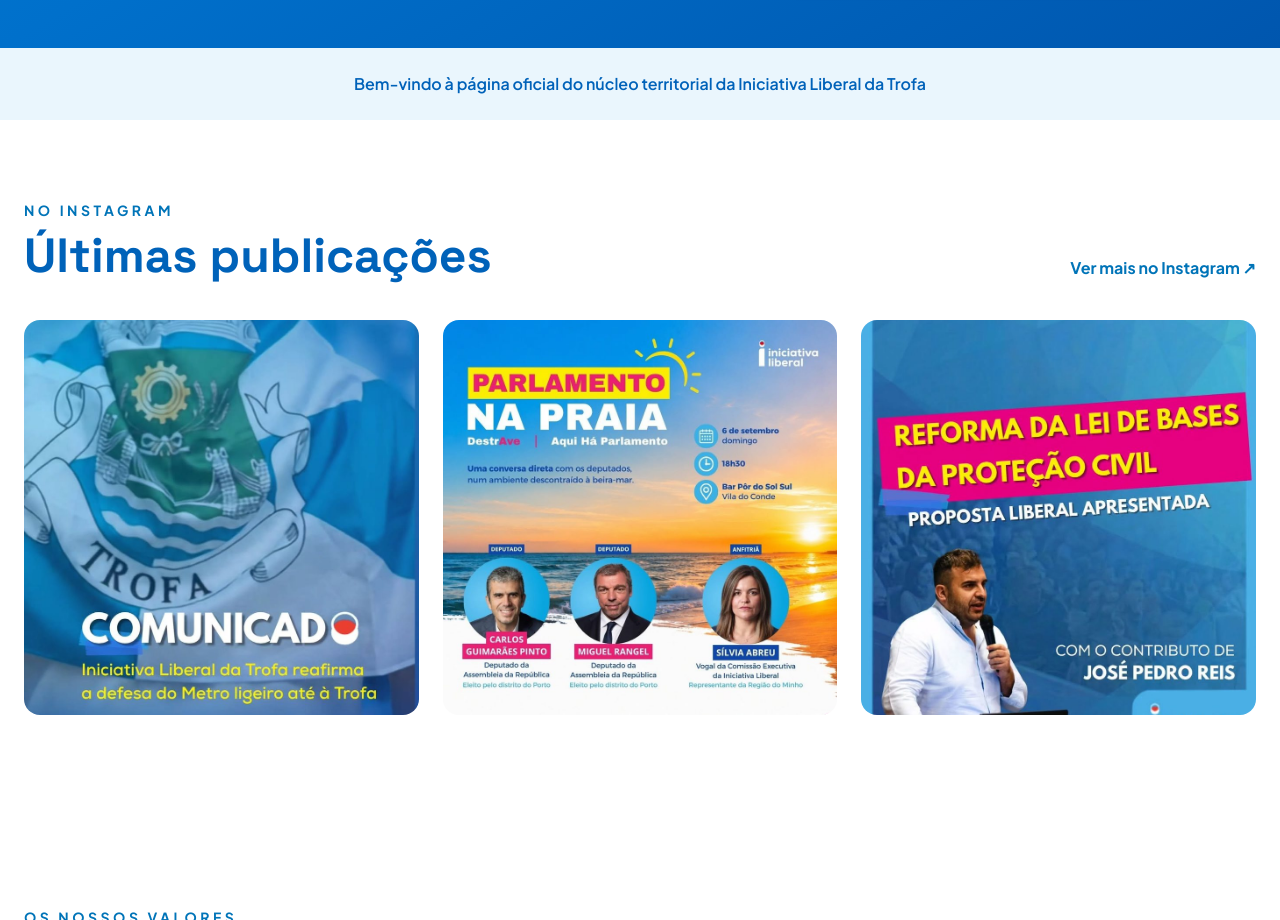
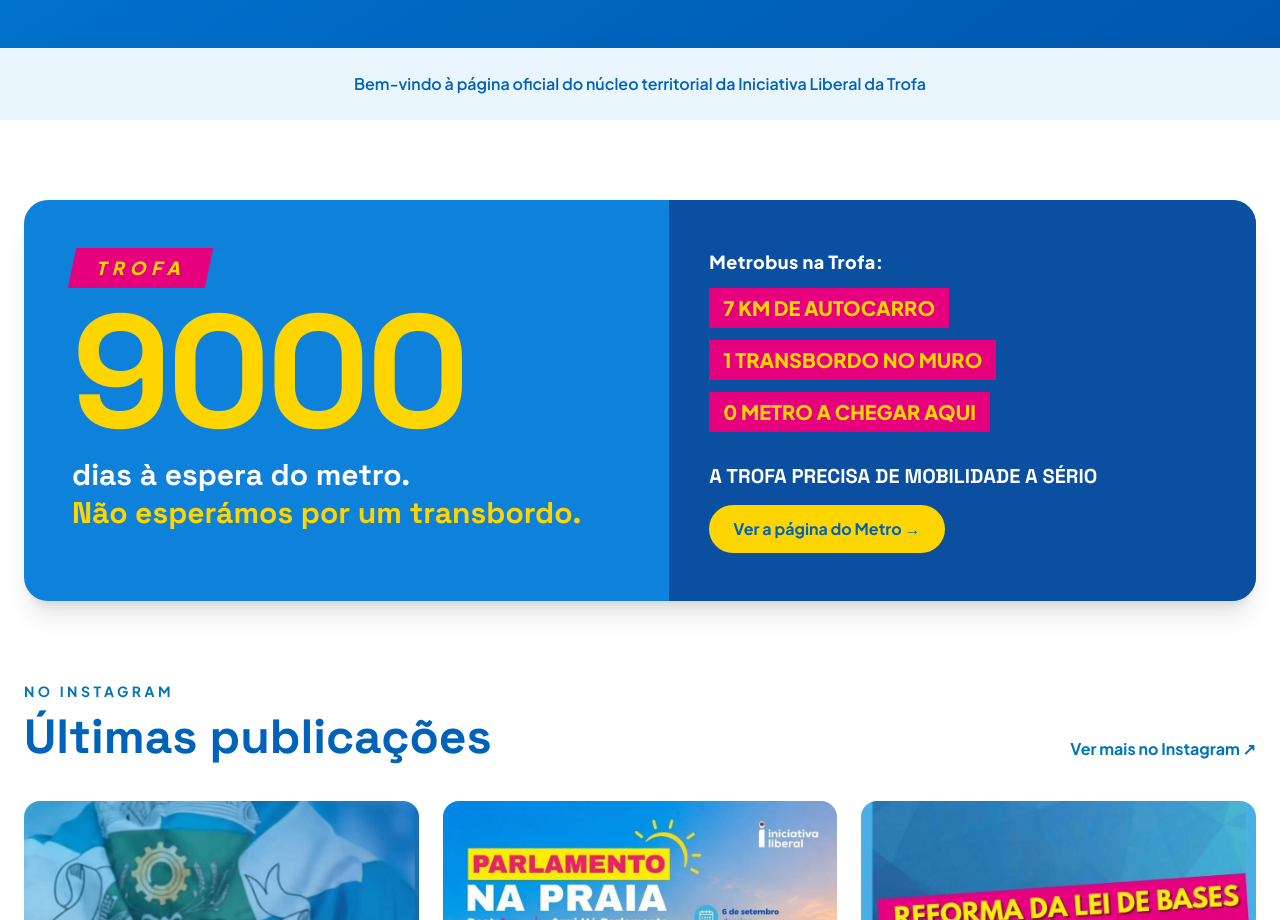
Before and after one commit to ivofmsilva/trofaliberal, a Next.js app: page / in a window 1280 px wide. Shown: the part 800-1720 px from the top of the page. Built offline with nearby package versions, Linux system fonts and the light colour scheme.

Commit message:
Início: cartaz do metrobus acima das últimas publicações, a ligar à página do Metro
Co-Authored-By: Claude Sonnet 5.5 <noreply@anthropic.com>

```diff
--- a/app/page.tsx
+++ b/app/page.tsx
@@ -1,5 +1,6 @@
 import Image from "next/image";
 import Link from "next/link";
+import BannerMetro from "@/components/BannerMetro";
 import InstagramImage from "@/components/InstagramImage";
 import PedirConvite from "@/components/PedirConvite";
 import { proximos } from "@/lib/eventos";
@@ -140,6 +141,8 @@ export default function Home() {
         </section>
       )}
 
+      <BannerMetro />
+
       <section className="mx-auto max-w-7xl px-4 py-20 sm:px-6">
         <div className="flex flex-wrap items-end justify-between gap-4">
           <div>
--- /dev/null
+++ b/components/BannerMetro.tsx
@@ -0,0 +1,49 @@
+import Link from "next/link";
+
+// Cartaz da campanha do metro na página inicial (estilo do cartaz "9000 dias" / metrobus).
+// Todo o cartaz é uma ligação para /ideias/metro.
+export default function BannerMetro() {
+  return (
+    <section className="mx-auto max-w-7xl px-4 pt-20 sm:px-6">
+      <Link
+        href="/ideias/metro"
+        aria-label="Metro para a Trofa: 9000 dias à espera. Ver a página do Metro"
+        className="group grid overflow-hidden rounded-3xl bg-[#0e82da] text-white shadow-xl transition hover:-translate-y-1 hover:shadow-2xl md:grid-cols-[1.1fr_1fr]"
+      >
+        <div className="relative flex flex-col items-start gap-4 px-8 py-10 md:px-12 md:py-12">
+          <span className="-skew-x-12 bg-pink px-6 py-1.5">
+            <span className="block skew-x-12 text-lg font-black uppercase italic tracking-[0.32em] text-sun">
+              Trofa
+            </span>
+          </span>
+          <p className="font-display text-[7rem] font-black leading-[0.85] tracking-tight text-sun sm:text-[9rem] md:text-[10rem]">
+            9000
+          </p>
+          <p className="font-display text-2xl font-black leading-tight sm:text-3xl">
+            dias à espera do metro.
+            <span className="block text-sun">Não esperámos por um transbordo.</span>
+          </p>
+        </div>
+
+        <div className="flex flex-col justify-between gap-8 bg-[#0a4fa0] px-8 py-10 md:px-10 md:py-12">
+          <div className="flex flex-col items-start gap-3">
+            <p className="text-lg font-extrabold tracking-wide">Metrobus na Trofa:</p>
+            {["7 km de autocarro", "1 transbordo no Muro", "0 metro a chegar aqui"].map((t) => (
+              <span key={t} className="bg-pink px-3.5 py-1.5 text-lg font-black uppercase text-sun sm:text-xl">
+                {t}
+              </span>
+            ))}
+          </div>
+          <div className="flex flex-wrap items-center justify-between gap-4">
+            <p className="font-display text-xl font-black uppercase leading-tight">
+              A Trofa precisa de mobilidade a sério
+            </p>
+            <span className="rounded-full bg-sun px-6 py-3 font-bold text-navy transition group-hover:bg-white">
+              Ver a página do Metro →
+            </span>
+          </div>
+        </div>
+      </Link>
+    </section>
+  );
+}
```
